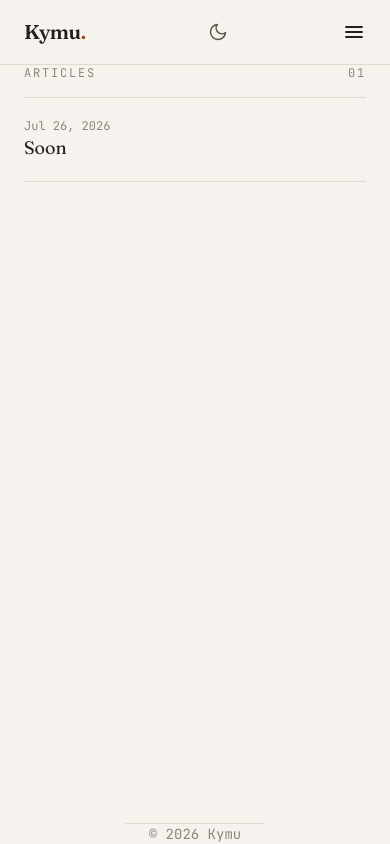
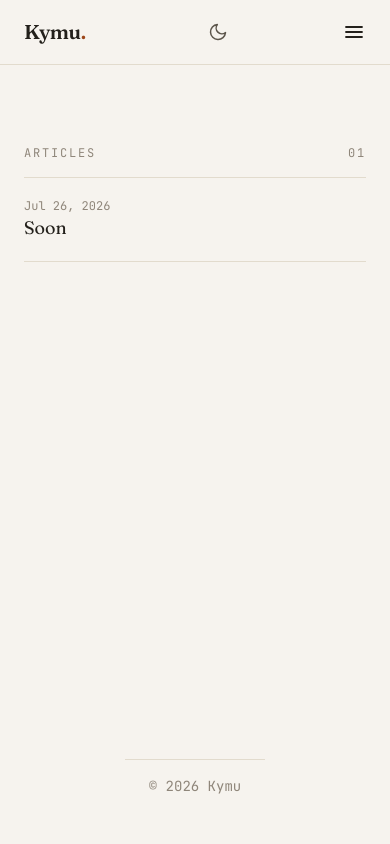
Before and after one commit to K3S3l7/my-blog, a Next.js app: page / in a window 390 px wide. Built offline with nearby package versions, Linux system fonts and the light colour scheme.

Commit message:
Fix: respect page top spacing on mobile (wrap no longer overrides padding)

```diff
--- a/app/globals.css
+++ b/app/globals.css
@@ -103,7 +103,8 @@ a {
 .wrap {
   max-width: 60rem;
   margin: 0 auto;
-  padding: 0 1.5rem;
+  padding-left: 1.5rem;
+  padding-right: 1.5rem;
 }
 
 .code-head {
--- a/app/layout.tsx
+++ b/app/layout.tsx
@@ -26,7 +26,7 @@ export default function RootLayout({
       </head>
       <body className="font-body text-ink bg-paper min-h-screen flex flex-col">
         <Navbar />
-        <main className="wrap pt-16 sm:pt-24 pb-16 sm:pb-24 flex-1 w-full">{children}</main>
+        <main className="wrap pt-20 sm:pt-24 pb-16 sm:pb-24 flex-1 w-full">{children}</main>
         <footer className="wrap pb-12 pt-4 border-t border-line text-muted text-sm font-mono">
           <span>© {new Date().getFullYear()} Kymu</span>
         </footer>
```
